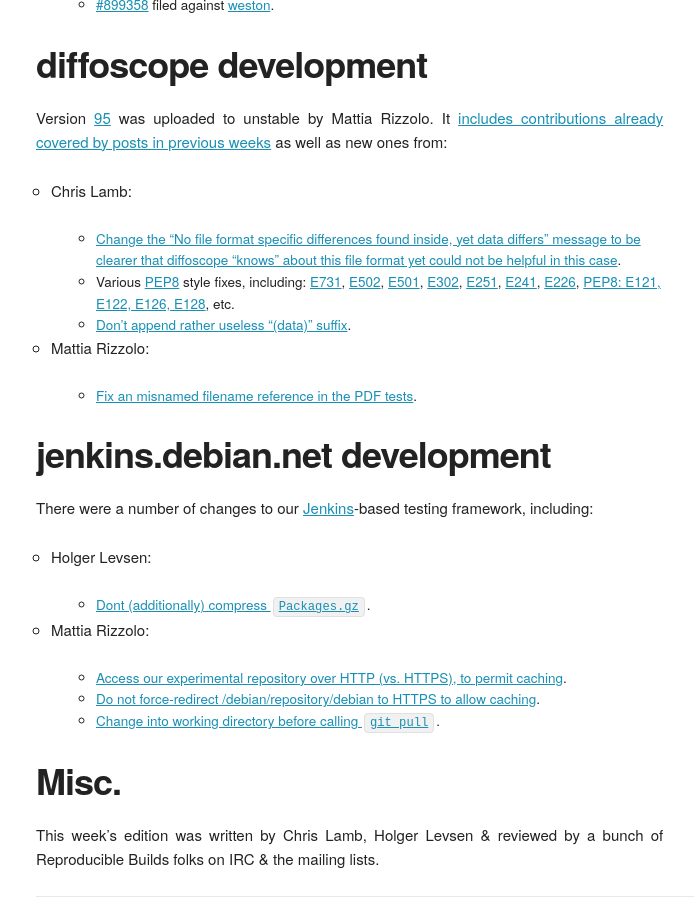
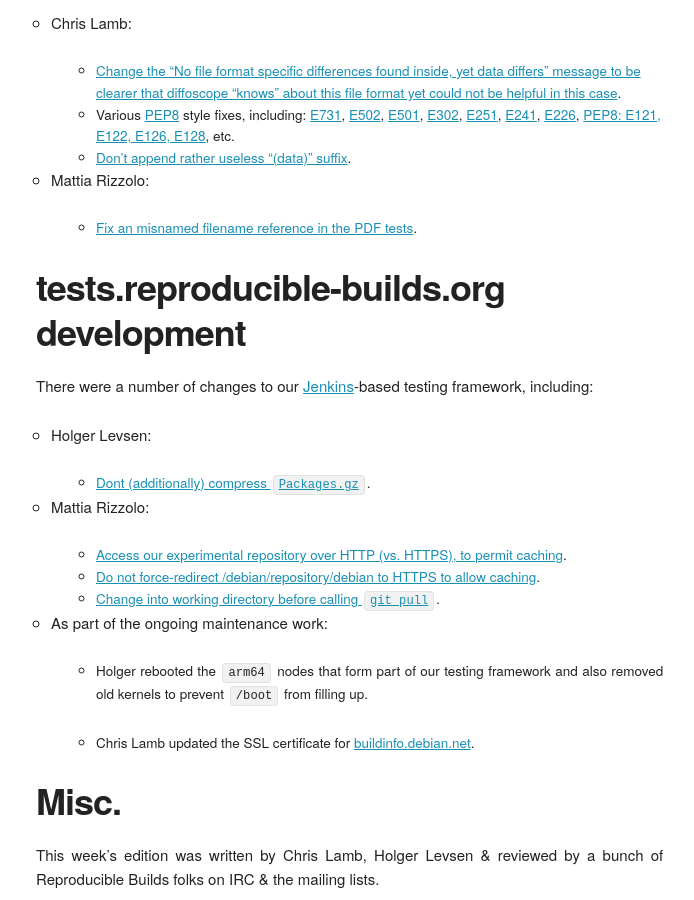
Before and after one commit to prototypefund/reproducible-website, a Jekyll site: the page built from _blog/posts/161.md, in a window 1280 px wide and 900 px high, scrolled down 1614 px. Shown: the whole window, without its empty margins (124-818 px from the left). Built offline with Jekyll 4.4.1, drawn with Linux system fonts in a browser that asks for light colours; some web fonts are replaced; some of the changed text lies outside the part shown.

Commit message:
161: move maintenance work down to j.d.n/t.r-b.o development and rename that section into that
Signed-off-by: Holger Levsen <holger@layer-acht.org>

```diff
--- a/_blog/posts/161.md
+++ b/_blog/posts/161.md
@@ -51,8 +46,8 @@
     * [Fix an misnamed filename reference in the PDF tests](https://salsa.debian.org/reproducible-builds/diffoscope/commit/9662cf9).
 
 
-jenkins.debian.net development
-------------------------------
+tests.reproducible-builds.org development
+-----------------------------------------
 
 There were a number of changes to our [Jenkins](https://jenkins.io/)-based testing framework, including:
 
@@ -66,6 +61,12 @@
     * [Do not force-redirect /debian/repository/debian to HTTPS to allow caching](https://salsa.debian.org/qa/jenkins.debian.net/commit/4147a4fb).
     * [Change into working directory before calling `git pull`](https://salsa.debian.org/qa/jenkins.debian.net/commit/400f4610).
 
+* As part of the ongoing maintenance work:
+
+  * Holger rebooted the `arm64` nodes that form part of our testing framework and also removed old kernels to prevent `/boot` from filling up.
+
+  * Chris Lamb updated the SSL certificate for [buildinfo.debian.net](https://buildinfo.debian.net/).
+
 
 Misc.
 -----
```
Also changed, not shown: other parts of _blog/posts/161.md (+0 -5 lines).
